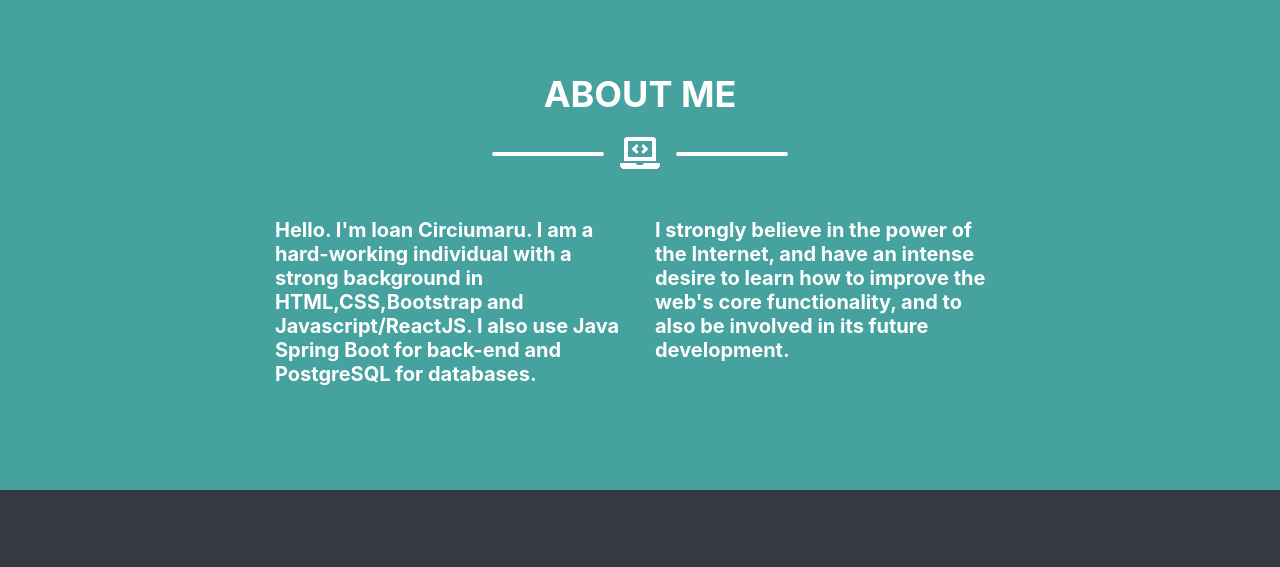
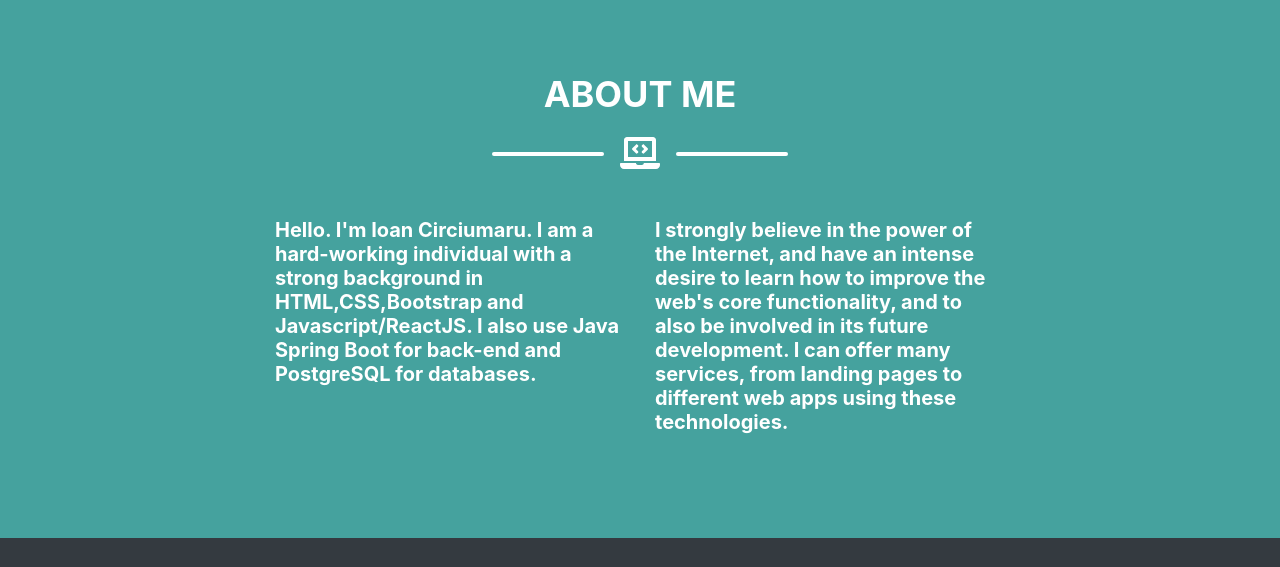
Before and after one commit to ioaniuliancirciumaru/portfolio, a plain HTML site: page index.html in a window 1280 px wide. Shown: the part 1543-2110 px from the top of the page. Drawn offline with nearby package versions, Linux system fonts and the light colour scheme.

Commit message:
fixed some bugs

```diff
--- a/index.html
+++ b/index.html
@@ -140,7 +140,7 @@
             <!-- About Section Content-->
             <div class="row">
                 <div class="col-lg-4 ml-auto h5"><p class="lead"> </p><b>Hello. I'm Ioan Circiumaru. I am a hard-working individual with a strong background in HTML,CSS,Bootstrap and Javascript/ReactJS. I also use Java Spring Boot for back-end and PostgreSQL for databases.</b></div>
-                <div class="col-lg-4 mr-auto h5"><p class="lead"></p><b>I strongly believe in the power of the Internet, and have an intense desire to learn how to improve the web's core functionality, and to also be involved in its future development.</b></div>
+                <div class="col-lg-4 mr-auto h5"><p class="lead"></p><b>I strongly believe in the power of the Internet, and have an intense desire to learn how to improve the web's core functionality, and to also be involved in its future development. I can offer many services, from landing pages to different web apps using these technologies.</b></div>
             </div>
         </div>
     </section>
```
